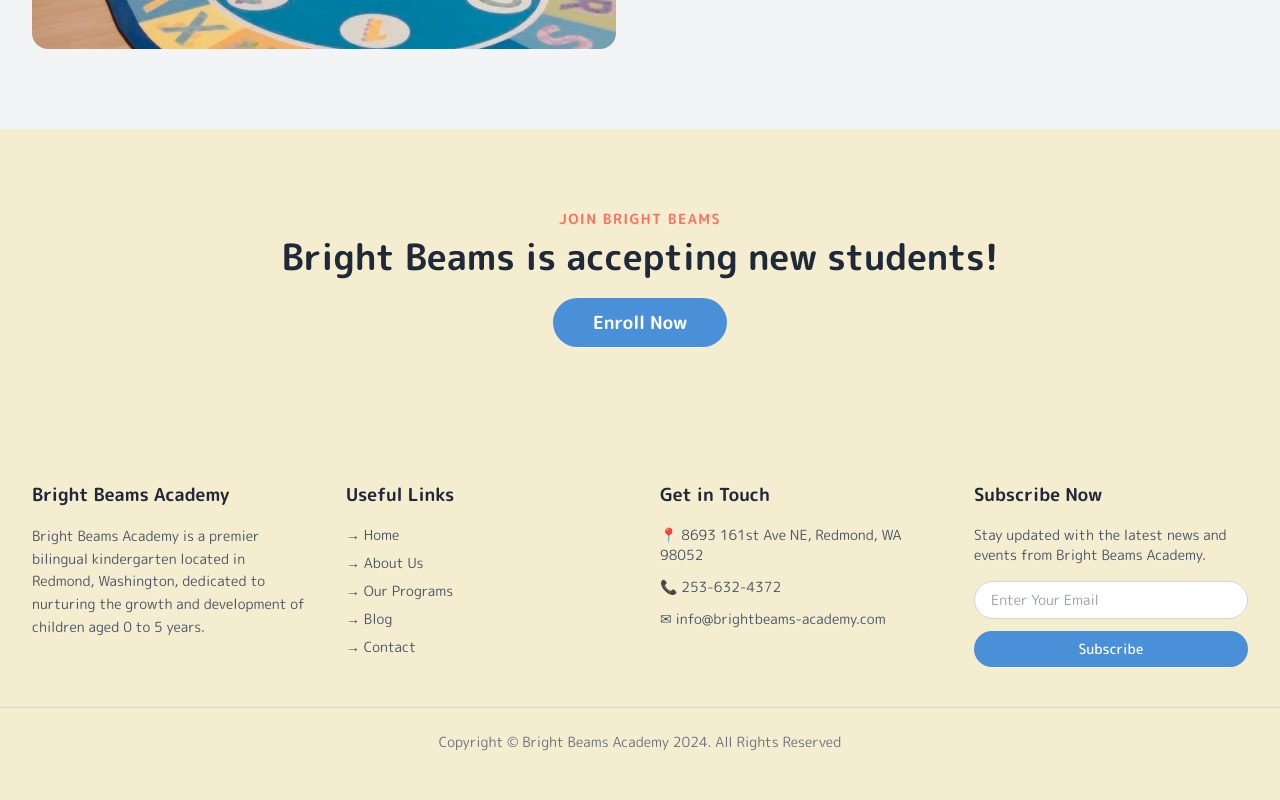
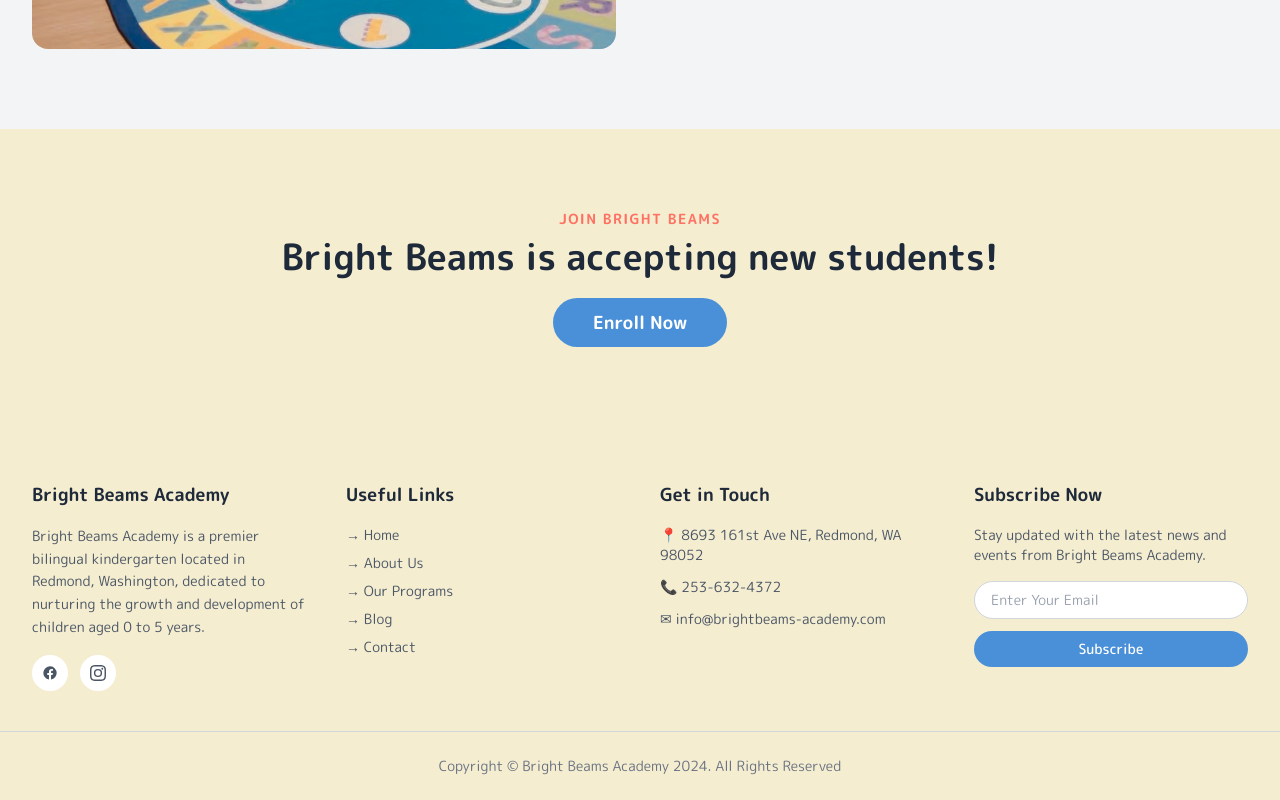
Before and after one commit to BrightBeamsAcademy/official_website, a Next.js app: page / in a window 1280 px wide. Shown: the part 2588-3388 px from the top of the page. Before the commit the page ends 3364 px from the top, so only its background shows below. Built offline with nearby package versions, Linux system fonts and the light colour scheme.

Commit message:
Add Facebook and Instagram icons to footer
Adds round social icon buttons under the About column in the footer.
Hrefs are placeholders pending the actual profile URLs.

```diff
--- a/app/components/Footer.tsx
+++ b/app/components/Footer.tsx
@@ -12,6 +12,30 @@ export default function Footer() {
             Bright Beams Academy is a premier bilingual kindergarten located in Redmond, Washington,
             dedicated to nurturing the growth and development of children aged 0 to 5 years.
           </p>
+          <div className="flex gap-3">
+            <a
+              href="#"
+              aria-label="Facebook"
+              target="_blank"
+              rel="noopener noreferrer"
+              className="w-9 h-9 rounded-full bg-white text-gray-600 flex items-center justify-center hover:bg-[#ff7162] hover:text-white transition-colors"
+            >
+              <svg viewBox="0 0 24 24" fill="currentColor" className="w-4 h-4" aria-hidden="true">
+                <path d="M22 12a10 10 0 1 0-11.56 9.88v-6.99H7.9V12h2.54V9.8c0-2.5 1.49-3.89 3.78-3.89 1.09 0 2.24.2 2.24.2v2.46h-1.26c-1.24 0-1.63.77-1.63 1.56V12h2.77l-.44 2.89h-2.33v6.99A10 10 0 0 0 22 12z" />
+              </svg>
+            </a>
+            <a
+              href="#"
+              aria-label="Instagram"
+              target="_blank"
+              rel="noopener noreferrer"
+              className="w-9 h-9 rounded-full bg-white text-gray-600 flex items-center justify-center hover:bg-[#ff7162] hover:text-white transition-colors"
+            >
+              <svg viewBox="0 0 24 24" fill="currentColor" className="w-4 h-4" aria-hidden="true">
+                <path d="M12 2.16c3.2 0 3.58.01 4.85.07 1.17.05 1.8.25 2.23.41.56.22.96.48 1.38.9.42.42.68.82.9 1.38.16.42.36 1.06.41 2.23.06 1.27.07 1.65.07 4.85s-.01 3.58-.07 4.85c-.05 1.17-.25 1.8-.41 2.23-.22.56-.48.96-.9 1.38-.42.42-.82.68-1.38.9-.42.16-1.06.36-2.23.41-1.27.06-1.65.07-4.85.07s-3.58-.01-4.85-.07c-1.17-.05-1.8-.25-2.23-.41a3.7 3.7 0 0 1-1.38-.9 3.7 3.7 0 0 1-.9-1.38c-.16-.42-.36-1.06-.41-2.23C2.17 15.58 2.16 15.2 2.16 12s.01-3.58.07-4.85c.05-1.17.25-1.8.41-2.23.22-.56.48-.96.9-1.38.42-.42.82-.68 1.38-.9.42-.16 1.06-.36 2.23-.41C8.42 2.17 8.8 2.16 12 2.16zM12 0C8.74 0 8.33.01 7.05.07c-1.28.06-2.15.26-2.91.55-.79.31-1.46.72-2.13 1.38C1.35 2.68.94 3.35.63 4.14c-.29.76-.49 1.63-.55 2.91C.01 8.33 0 8.74 0 12s.01 3.67.07 4.95c.06 1.28.26 2.15.55 2.91.31.79.72 1.46 1.38 2.13.67.67 1.34 1.08 2.13 1.38.76.29 1.63.49 2.91.55C8.33 23.99 8.74 24 12 24s3.67-.01 4.95-.07c1.28-.06 2.15-.26 2.91-.55.79-.31 1.46-.72 2.13-1.38.67-.67 1.08-1.34 1.38-2.13.29-.76.49-1.63.55-2.91.06-1.28.07-1.69.07-4.95s-.01-3.67-.07-4.95c-.06-1.28-.26-2.15-.55-2.91a5.85 5.85 0 0 0-1.38-2.13A5.85 5.85 0 0 0 19.86.63c-.76-.29-1.63-.49-2.91-.55C15.67.01 15.26 0 12 0zm0 5.84a6.16 6.16 0 1 0 0 12.32 6.16 6.16 0 0 0 0-12.32zM12 16a4 4 0 1 1 0-8 4 4 0 0 1 0 8zm7.85-10.4a1.44 1.44 0 1 1-2.88 0 1.44 1.44 0 0 1 2.88 0z" />
+              </svg>
+            </a>
+          </div>
         </div>
 
         {/* Links */}
```
